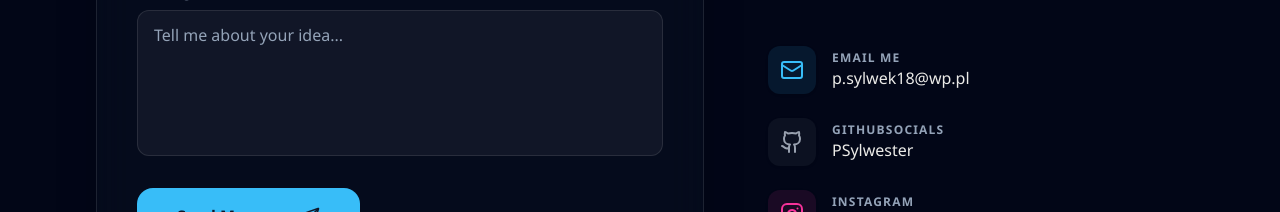
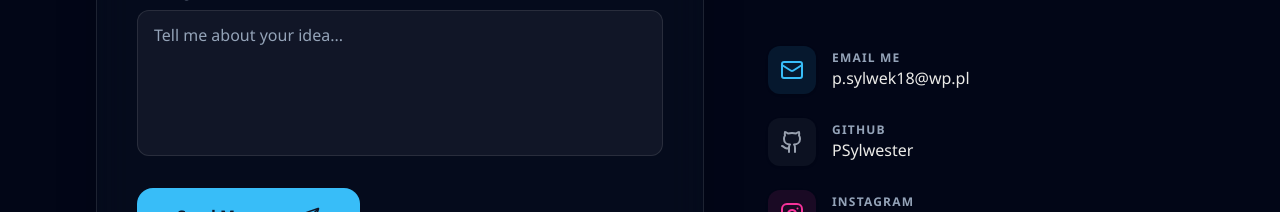
Before and after one commit to PSylwester/Portfolio, a React (Vite) app: page / in a window 1280 px wide. Shown: the part 3440-3652 px from the top of the page. Built offline with nearby package versions, Linux system fonts and the light colour scheme.

Commit message:
hotfix #1

```diff
--- a/src/components/sections/Contact.tsx
+++ b/src/components/sections/Contact.tsx
@@ -195,7 +195,6 @@ export default function ContactForm() {
                 <div>
                   <p className="text-xs text-[color:var(--color-text-muted)] uppercase tracking-widest font-bold">
                     GitHub
-                    {t('contact.info.socials')}
                   </p>
                   <p className="text-[color:var(--color-foreground)] font-medium group-hover:text-white transition-colors">
                     PSylwester
```
